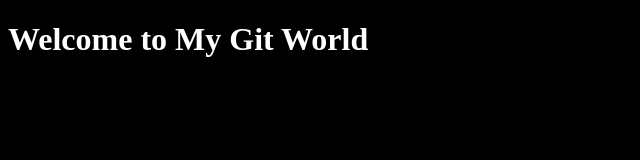
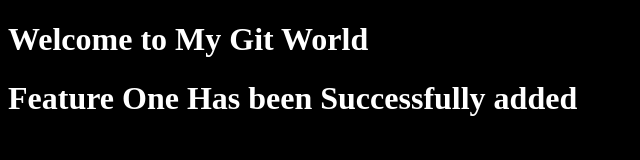
Before and after one commit to muhammadfurqan2002/localRepo, a plain HTML site: page index.html in a window 1280 px wide. Shown: the whole page, without its empty margins (0-640 px from the left). Drawn offline with Linux system fonts and the light colour scheme.

Commit message:
feature 1 added

```diff
--- a/index.html
+++ b/index.html
@@ -8,5 +8,6 @@
 </head>
 <body>
     <h1>Welcome to My Git World</h1>
+    <h1>Feature One Has been Successfully added</h1>
 </body>
 </html>
```
